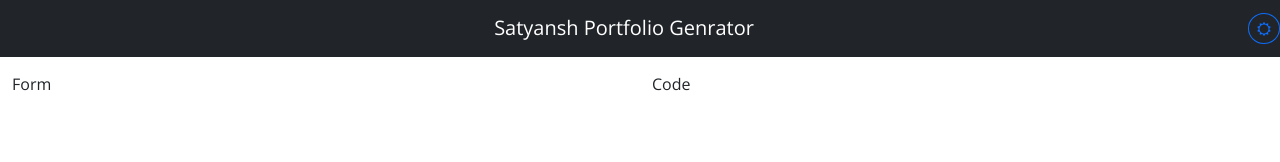
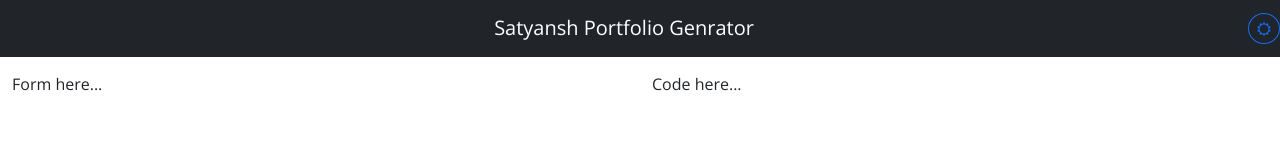
Before and after one commit to satyansh-sagar/react-bootcamp-dec2021, a React (Create React App) app: page / in a window 1280 px wide. Shown: the top 162 px of the page. Built offline with nearby package versions, Linux system fonts and the light colour scheme.

Commit message:
Added form and code functional components

```diff
--- a/src/components/App.js
+++ b/src/components/App.js
@@ -1,5 +1,7 @@
 import React, { Component } from 'react'
 import Header from './Bootstrap/Header';
+import Code from './Code';
+import Form from './Form';
 
 class App extends Component {
   state = {
@@ -25,8 +27,8 @@ class App extends Component {
           </Header>
           <div className="container-fluid">
             <div className="row">
-              <div className="col-12 col-sm-6">Form</div>
-              <div className="col-12 col-sm-6">Code</div>
+              <div className="col-12 col-sm-6"><Form></Form></div>
+              <div className="col-12 col-sm-6"><Code></Code></div>
             </div>
           </div>
       </div>
--- a/src/components/Code.js
+++ b/src/components/Code.js
@@ -1,4 +1,4 @@
-const code = () => {
+const Code = () => {
     return (
         <div className="Code">
             Code here...
@@ -6,4 +6,4 @@ const code = () => {
     )
 }
 
-export default code
+export default Code;
--- a/src/components/Form.js
+++ b/src/components/Form.js
@@ -1,4 +1,4 @@
-const form = () => {
+const Form = () => {
     return (
         <div className="Form">
             Form here...
@@ -6,4 +6,4 @@ const form = () => {
     )
 }
 
-export default form
+export default Form;
```
